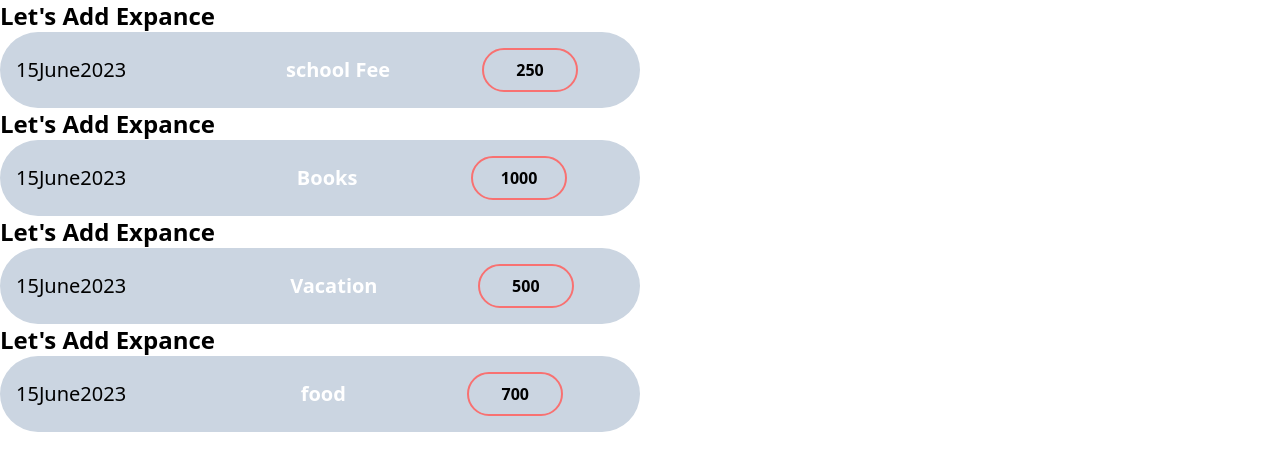
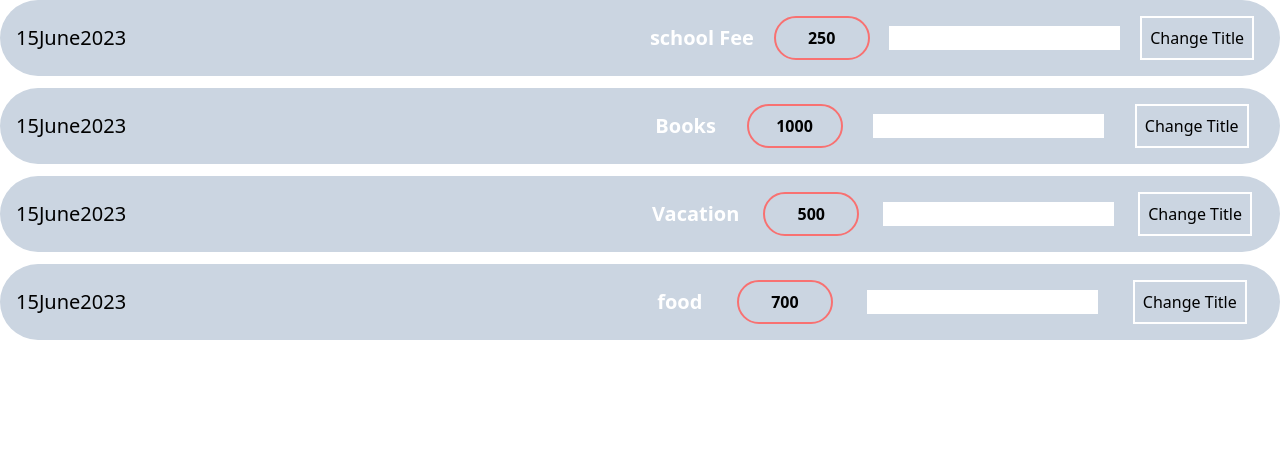
Before and after one commit to SQclassroom/LearnReactjs, a React (Create React App) app in the folder to-do/: page / in a window 1280 px wide. Shown: the top 470 px of the page. Built offline with nearby package versions, Linux system fonts and the light colour scheme.

Commit message:
react286

```diff
--- a/to-do/src/App.js
+++ b/to-do/src/App.js
@@ -1,11 +1,7 @@
 import React from 'react';
-// import Newexpance from './components/Expances/Newexpance';
-import Expanceitem from './components/Expances/Expanceitem';
 import Expences from './components/Expances/Expences';
 
-
 const App = () => {
-
 
 let expances = [
   {
@@ -32,7 +28,7 @@ let expances = [
     amount:700,
     date:new Date(2023, 5, 15)
   }
-]
+];
 
   return (
     <>
--- a/to-do/src/components/Expances/Expanceitem.js
+++ b/to-do/src/components/Expances/Expanceitem.js
@@ -1,19 +1,35 @@
-import React from 'react'
-import ExpanceData from './ExpanceData'
+import React from 'react';
+import ExpanceData from './ExpanceData';
+import Card from './card';
+import { useState } from 'react';
 
 const Expanceitem = (props) => {
 
+  const [newTitle , setNewTitle] = useState("");
+
+  const [title , setTitle] = useState(props.title);
+
+  const eventhandler = () =>{
+     setTitle(newTitle);
+  }
+
+  const changehandler = (event) =>{
+    setNewTitle(event.target.value);
+  }
 
   return (
     <>
-    <h1 className='text-start text-2xl text-black font-bold'>Let's Add Expance</h1>
-    <div className='flex bg-slate-300 p-4 w-1/2 justify-between items-center rounded-full'>
-        <ExpanceData date={props.date}/>
-        <div className='flex w-96 justify-around items-center'>
-          <h2 className='text-xl text-white font-bold'>{props.title}</h2>
+      <Card >
+        <div className='flex bg-slate-300 p-4 w-full justify-between items-center rounded-full mb-3'>
+          <ExpanceData date={props.date}/>
+          <div className='flex w-1/2 justify-around items-center'>
+          <h2 className='text-xl text-white font-bold'>{title}</h2>
           <div className='text-md font-bold p-2 border-2 border-red-400 rounded-full w-24 text-center'>{props.amount}</div>
+          <input type="text" value={newTitle} onChange={changehandler}/>
+          <button className='border-2 border-white p-2' onClick={eventhandler}>Change Title</button>
+          </div>
         </div>
-    </div>
+      </Card>
     </>
   )
 }
--- a/to-do/src/components/Expances/Expences.js
+++ b/to-do/src/components/Expances/Expences.js
@@ -1,9 +1,10 @@
 import React from 'react';
 import Expanceitem from './Expanceitem';
+import Card from './card';
 
 const Expences = (props) => {
   return (
-    <div>
+    <Card>
       <Expanceitem
       date={props.item[0].date} title={props.item[0].title} amount={props.item[0].amount}/>
 
@@ -15,7 +16,7 @@ const Expences = (props) => {
 
       <Expanceitem
       date={props.item[3].date} title={props.item[3].title} amount={props.item[3].amount}/>
-    </div>
+    </Card>
   )
 }
 
--- a/to-do/src/components/Expances/Newexpance.jsx
+++ b/to-do/src/components/Expances/Newexpance.jsx
@@ -1,5 +1,5 @@
 import React from 'react'
-import Expanceform from './Expanceform';
+import Expanceform from '../form/Expanceform';
 
 const Newexpance = () => {
   return (
--- /dev/null
+++ b/to-do/src/components/Expances/card.js
@@ -0,0 +1,11 @@
+import React from 'react'
+
+const Card = (props) => {
+  return (
+    <div>
+      {props.children}
+    </div>
+  )
+}
+
+export default Card
```
Also changed, not shown: to-do/src/components/form/Expanceform.jsx (renamed from to-do/src/components/Expances/Expanceform.jsx). Lines whose indentation alone changed are shown as unchanged.
